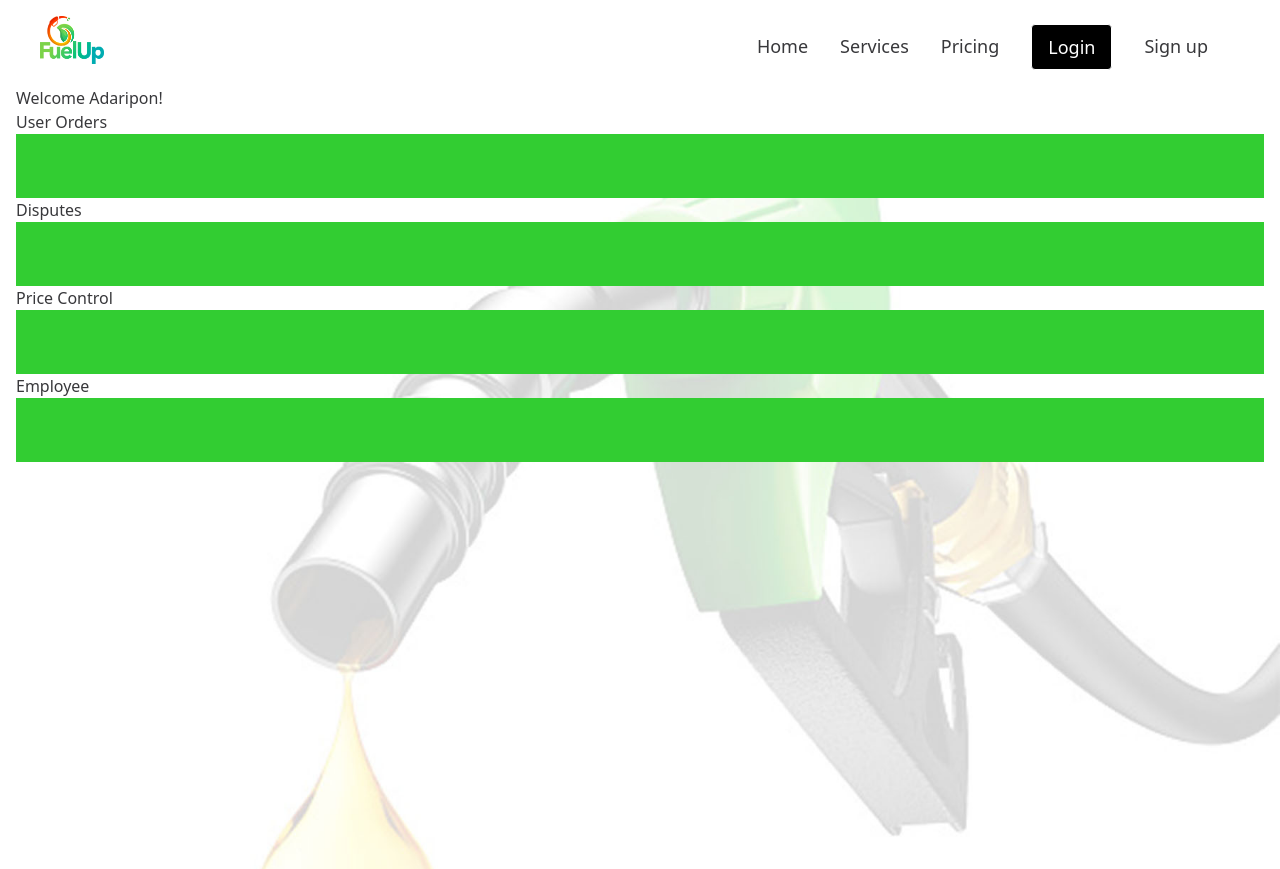
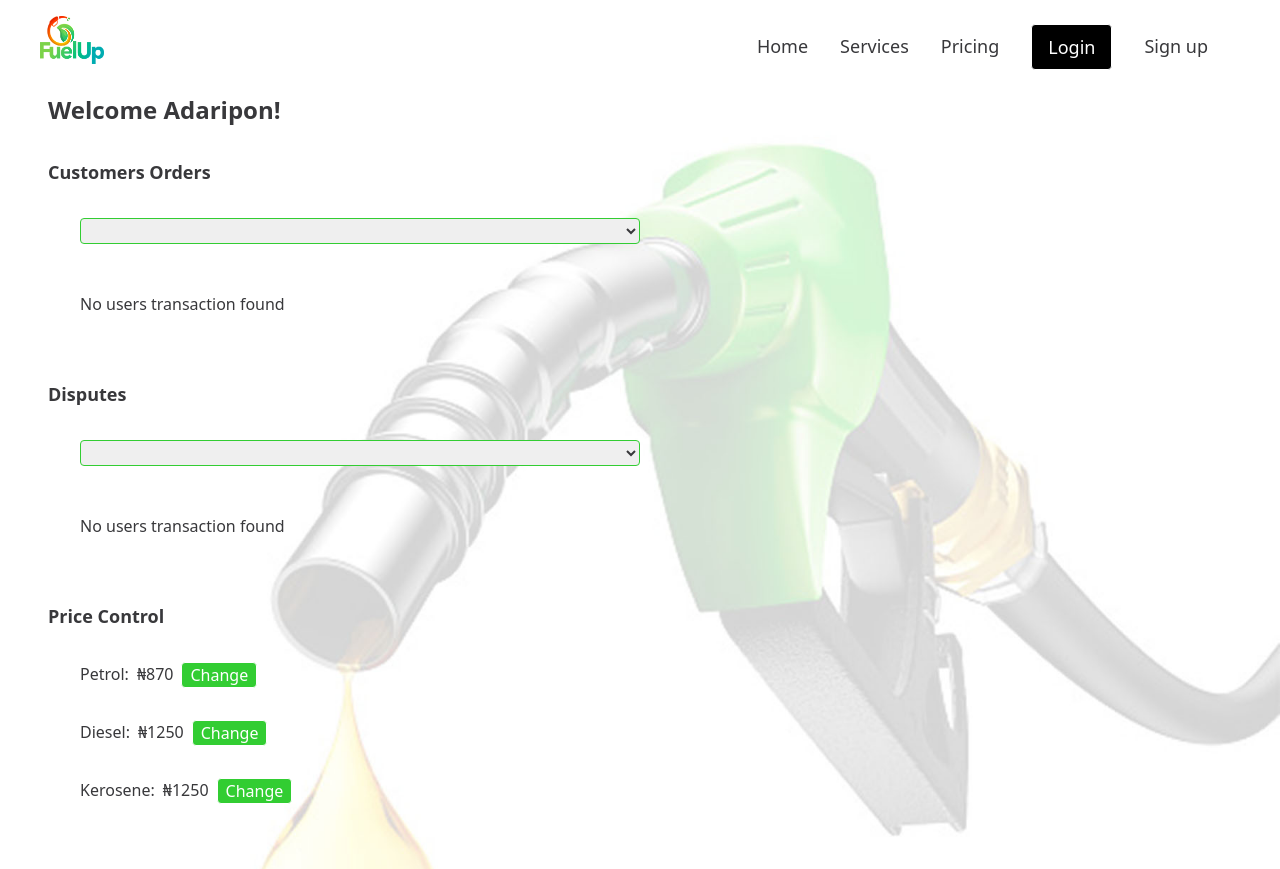
Before and after one commit to Adeboye22/fuel_up, a React (Vite) app in the folder frontend/: page /admin in a window 1280 px wide. Shown: the top 869 px of the page. Built offline with nearby package versions, Linux system fonts and the light colour scheme.

Commit message:
admin dashboard creation

```diff
--- a/frontend/src/Components/app/admin/admin.jsx
+++ b/frontend/src/Components/app/admin/admin.jsx
@@ -1,4 +1,4 @@
-import React, { useEffect } from 'react'
+import React, { useEffect, useState } from 'react'
 import AOS from 'aos';
 import 'aos/dist/aos.css';
 
@@ -11,33 +11,58 @@
   }, []);
 
   return (
-    <div ata-aos="fade-up" className='h-screen text-gray bg-my-image bg-cover px-4'>
-      <div>
-        <h1>Welcome Adaripon!</h1>
+    <div data-aos="fade-up" className='h-screen text-gray bg-my-image bg-cover flex flex-col  gap-8 px-12 py-2'>
+      <div >
+        <h1 className='text-2xl font-bold text-gray'>Welcome Adaripon!</h1>
       </div>
 
-      {/* Customer orders */}
-      <div>
-        <h1>User Orders</h1>
-        <div className='p-8 bg-lime'></div>
+      {/* Customers orders */}
+      <div className='text-gray'>
+        <h1 className='text-lg font-semibold'>Customers Orders</h1>
+        <div className='p-8 flex flex-col gap-12 place-items-left'>
+          <select name="" id="" className='w-1/2 border rounded border-lime outline-none'></select>
+          <div><span>No users transaction found</span></div>
+        </div>
       </div>
 
       {/* Customer disputes */}
-      <div>
-        <h1>Disputes</h1>
-        <div className='p-8 bg-lime'></div>
+      <div className='text-gray'>
+        <h1 className='text-lg font-semibold'>Disputes</h1>
+        <div className='p-8 flex flex-col gap-12 place-items-left'>
+          <select name="" id="" className='w-1/2 border rounded border-lime outline-none'></select>
+          <div><span>No users transaction found</span></div>
+        </div>
       </div>
 
       {/* This is where the prices of fuel is adjusted*/}
-      <div>
-        <h1>Price Control</h1>
-        <div className='p-8 bg-lime'></div>
+      <div className='text-gray'>
+        <h1 className='text-lg font-semibold'>Price Control</h1>
+        <div className='p-8 flex flex-col gap-8 place-items-left'>
+          <div className='flex flex-row gap-2'>
+            <span>Petrol:</span>
+            <p>₦870</p>
+            <button className='bg-lime text-white px-2 border rounded'>Change</button>
+          </div>
+          <div className='flex flex-row gap-2'>
+            <span>Diesel:</span>
+            <p>₦1250</p>
+            <button className='bg-lime text-white px-2 border rounded'>Change</button>
+          </div>
+          <div className='flex flex-row gap-2'>
+            <span>Kerosene:</span>
+            <p>₦1250</p>
+            <button className='bg-lime text-white px-2 border rounded'>Change</button>
+          </div>
+        </div>
       </div>
 
       {/* Employee data */}
-      <div>
-        <h1>Employee</h1>
-        <div className='p-8 bg-lime'></div>
+      <div className='text-gray'>
+        <h1 className='text-gray text-lg font-semibold'>Employee</h1>
+        <div className='p-8 flex flex-col gap-4 place-items-left'>
+          <span>No registered Employee</span>
+          <button className='bg-lime w-56 p-2 border rounded text-white'>create employee account</button>
+        </div>
       </div>
     </div>
   )
```
